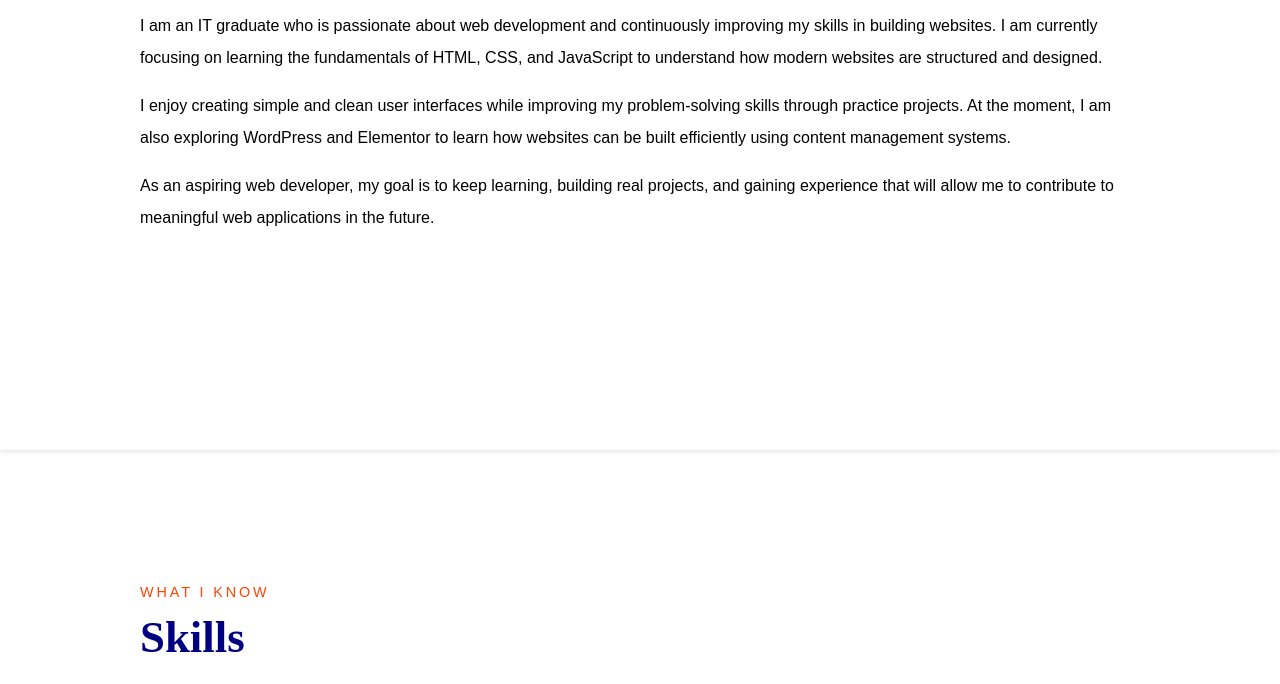
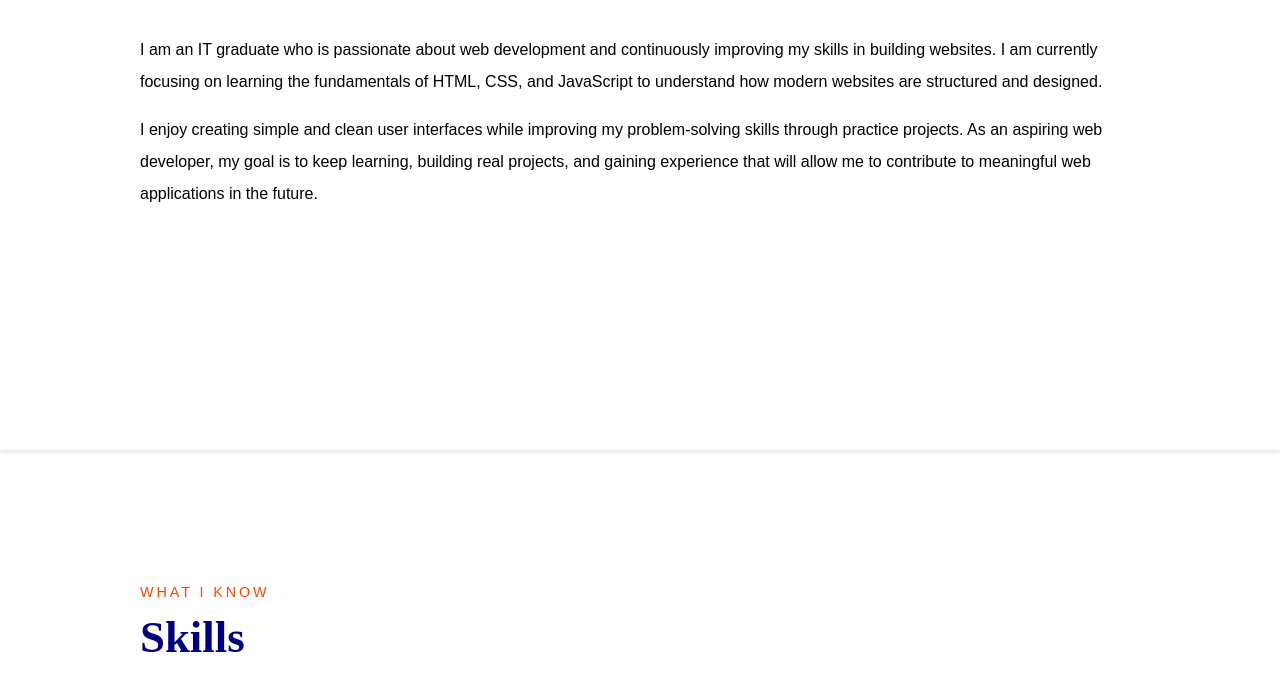
Before and after one commit to nazianpayad-hub/MyPortfolio, a plain HTML site: page index.html in a window 1280 px wide. Shown: the part 1150-1834 px from the top of the page. Drawn offline with nearby package versions, Linux system fonts and the light colour scheme.

Commit message:
Finished Project

```diff
--- a/index.html
+++ b/index.html
@@ -50,8 +50,7 @@
       <p class="text">WHO I AM</p>
       <h2 class="text-title">About Me</h2>
       <p class="text-body">I am an IT graduate who is passionate about web development and continuously improving my skills in building websites. I am currently focusing on learning the fundamentals of HTML, CSS, and JavaScript to understand how modern websites are structured and designed.</p>
-      <p class="text-body">I enjoy creating simple and clean user interfaces while improving my problem-solving skills through practice projects. At the moment, I am also exploring WordPress and Elementor to learn how websites can be built efficiently using content management systems.</p>
-      <p class="text-body">As an aspiring web developer, my goal is to keep learning, building real projects, and gaining experience that will allow me to contribute to meaningful web applications in the future.</p>
+      <p class="text-body">I enjoy creating simple and clean user interfaces while improving my problem-solving skills through practice projects. As an aspiring web developer, my goal is to keep learning, building real projects, and gaining experience that will allow me to contribute to meaningful web applications in the future.</p>
     </div>
   </section>
 
@@ -76,13 +75,6 @@
             <h3>JavaScript</h3>
             <p>Learning JavaScript fundamentals for web interactivity.</p>
         </div>
-        <!-- planning to add more skills as I learn
-        <div class="skill-card">
-            <i class="devicon-wordpress-plain colored"></i>
-            <h3>WordPress & Elementor</h3>
-            <p>Familiar with WordPress and Elementor for basic website creation.</p>
-        </div>
-        -->
         <div class="skill-card">
             <i class="devicon-photoshop-plain colored"></i>
             <h3>Adobe Photoshop</h3>
```
